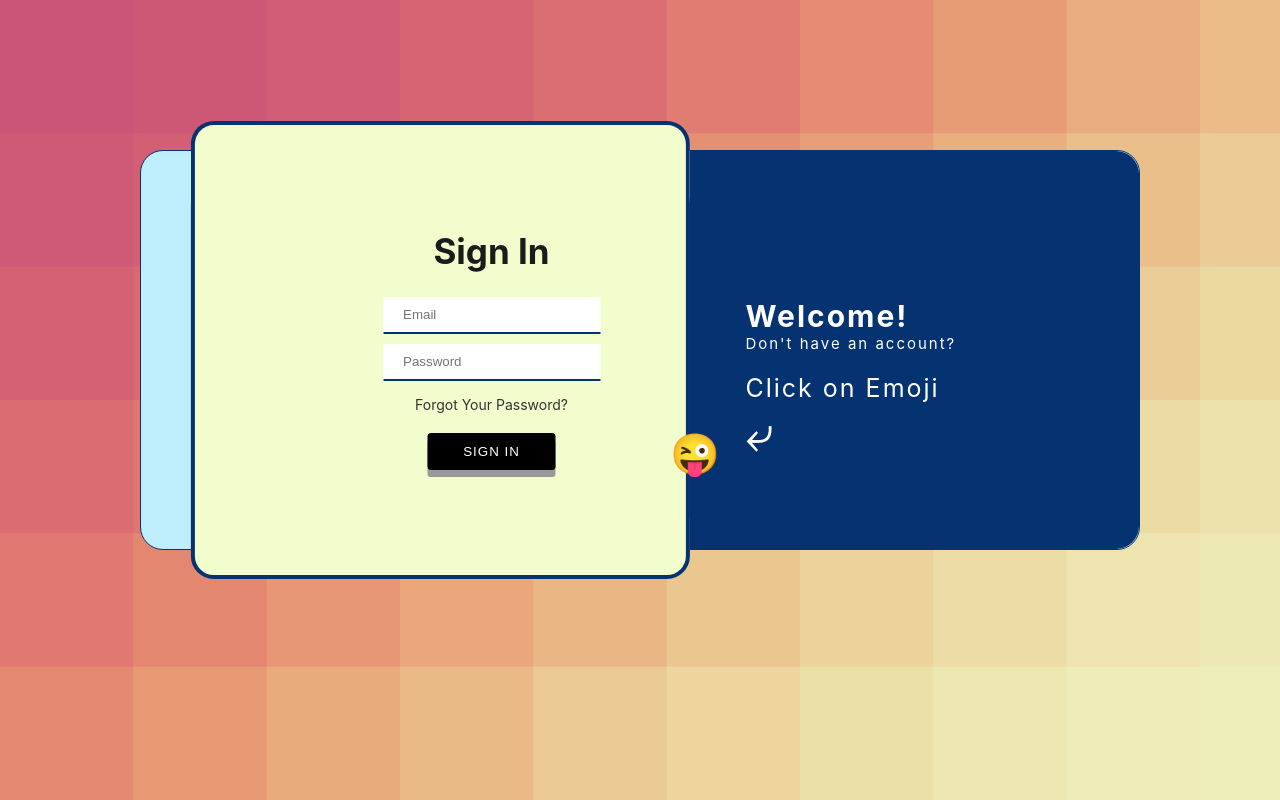
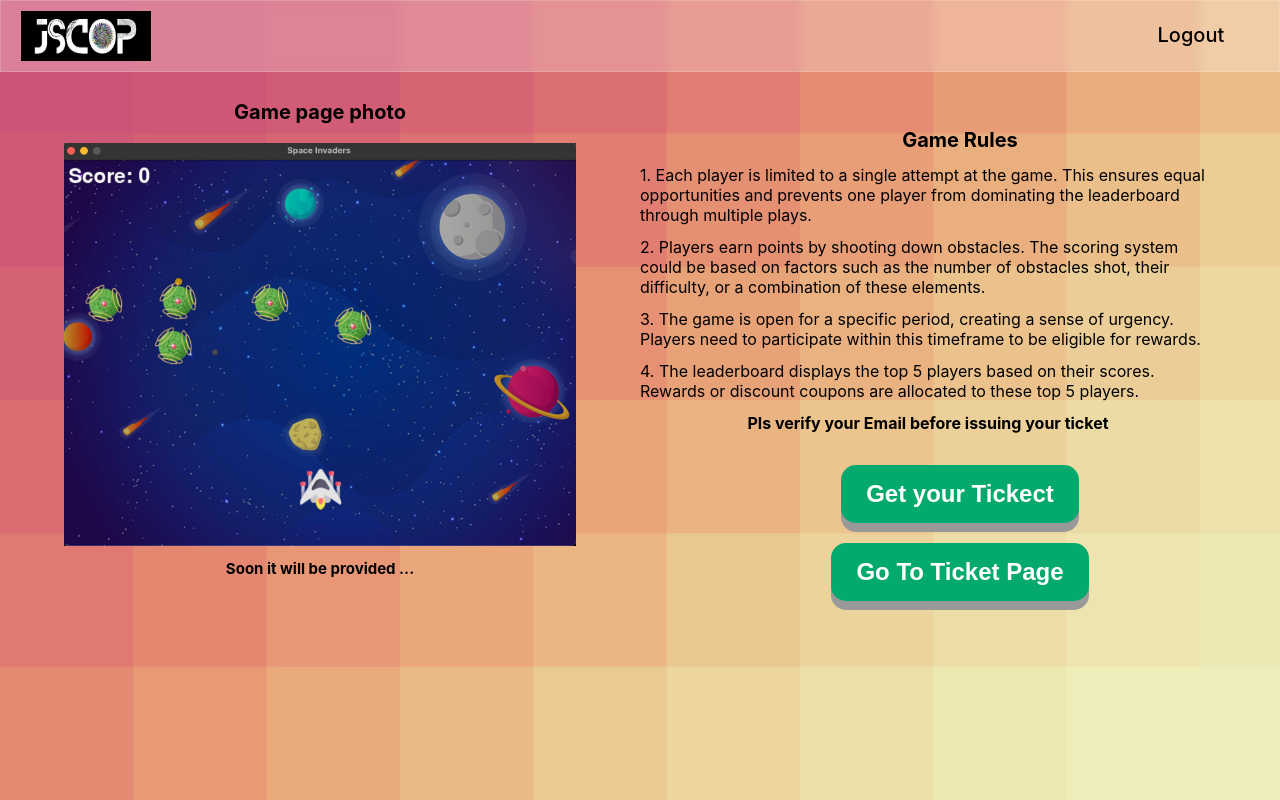
Before and after one commit to Xaverick/SecureTicketGen, a React (Create React App) app in the folder Client/: page /home in a window 1280 px wide. Before the commit this address led to /auth. Built offline with nearby package versions, Linux system fonts and the light colour scheme; sample sign-in values are in the browser's storage.

Commit message:
frontend complete

```diff
--- a/Client/src/App.js
+++ b/Client/src/App.js
@@ -2,17 +2,32 @@ import './App.css';
 import Auth from './Pages/Auth/Auth';
 import Home from './Pages/Home/Home';
 import Welcome from './Pages/welcome/Welcome';
-import { BrowserRouter, Routes, Route } from 'react-router-dom';
+import { BrowserRouter, Routes, Route} from 'react-router-dom';
 import AppContext from "./utils/context";
 import TickectPage from './Pages/TickectPage/TickectPage';
 import PrivateRoutes from './utils/PrivateRoute'
+import { useEffect } from 'react';
+const { Context } = require('./utils/context');
 
 
 function App() {
 
+  useEffect(() => {
+    const loginTime = localStorage.getItem('loginTime');
 
+    if (loginTime) {
+      const currentTime = new Date();
+      const elapsedMilliseconds = currentTime - parseInt(loginTime, 10);
+      const elapsedHours = elapsedMilliseconds / (60 * 60 * 1000);
 
+      // Check if one hour has passed since login
+      if (elapsedHours > 1) {
+        localStorage.removeItem('loginTime');
+        localStorage.removeItem('user');
+      }
+    }
 
+  })
 
   return (
     <BrowserRouter>
--- a/Client/src/Pages/Home/Home.jsx
+++ b/Client/src/Pages/Home/Home.jsx
@@ -10,21 +10,23 @@ const { Context } = require('../../utils/context');
 const Home = () => {
   const navigate = useNavigate();
   const { userInfo, updateUser, setUserInfo, ticket_id, setTicketid } = useContext(Context);
+  const user = JSON.parse(localStorage.getItem('user'));
+  const handleTicketButton = async () => {
 
-  const handleTicketButton = async () => {
     try {
       const response = await fetch(`${process.env.REACT_APP_BACKEND}/generateQRCode`, {
         method: 'POST',
         headers: {
           'Content-Type': 'application/json',
         },
-        body: JSON.stringify({ username: userInfo.username, email: userInfo.email }),
+        body: JSON.stringify({ username: user.username, email: user.email }),
         credentials: 'include', // Include cookies in the request
       });
 
       if (response.ok) {
         alert("Ticket issued");
-        navigate('/TicketPage');
+        await handlegoto();
+        // navigate('/TicketPage');
         console.log('Ticket issued');
 
       } else {
@@ -42,32 +44,37 @@ const Home = () => {
 
   }
 
-  // const handlegoto = async () => {
-  //     try {
-  //       const response = await fetch(`${process.env.REACT_APP_BACKEND}/getQRCode`, {
-  //         method: 'POST',
-  //         headers: {
-  //           'Content-Type': 'application/json',
-  //         },
-  //         body: JSON.stringify({ username: userInfo.username, email: userInfo.email }),
-  //         credentials: 'include', // Include cookies in the request
-  //       });
+  const handlegoto = async () => {
 
-  //       if (response.ok) {
-  //         const data = await response.json();
-  //         setTicketid(data.ticket_id);
-  //         navigate('/TicketPage');
-  //         console.log('Ticket id fetched');
-  //       } else {
-  //         // Handle login failure
-  //         console.error('Ticket id not fetched');
-  //       }
-  //     }
+      try {
+        const response = await fetch(`${process.env.REACT_APP_BACKEND}/getQRCode`, {
+          method: 'POST',
+          headers: {
+            'Content-Type': 'application/json',
+          },
+          body: JSON.stringify({ username: user.username, email: user.email }),
+          credentials: 'include', // Include cookies in the request
+        });
 
-  //     catch (error) {
-  //       console.error(error);
-  //     }
-  // }
+        if (response.ok) {
+          const data = await response.json();
+          const settingticket = async () => {
+            setTicketid(data);
+          }
+          await settingticket();
+          console.log(ticket_id);
+          navigate('/TicketPage');
+          console.log('Ticket id fetched');
+        } else {
+          // Handle login failure
+          console.error('Ticket id not fetched');
+        }
+      }
+
+      catch (error) {
+        console.error(error);
+      }
+  }
 
 
 
@@ -109,7 +116,7 @@ const Home = () => {
           <p> <b>Pls verify your Email before issuing your ticket </b> </p>
           <br />
           <button className='button' onClick={handleTicketButton}>Get your Tickect</button>
-          {/* <button className='button' onClick={handlegoto}>Go To Ticket Page</button> */}
+          <button className='button' onClick={handlegoto}>Go To Ticket Page</button>
         </div>
       </div>
     </>
--- a/Client/src/Pages/TickectPage/TickectPage.jsx
+++ b/Client/src/Pages/TickectPage/TickectPage.jsx
@@ -1,12 +1,18 @@
-import React,{useEffect} from 'react'
+import React,{useEffect, useContext} from 'react'
 import './TickectPage.scss'
 import logo from '../../assets/logo.png'
 import Navbar from '../../components/Navbar/Navbar'
 import QrCode from '../../components/qrcode/QrCode'
-
+const { Context } = require('../../utils/context');
 
 
 function TickectPage() {
+    const { ticket_id } = useContext(Context);
+
+    useEffect(() => {
+
+    }, [])
+
     return (
         <>
             <Navbar />
@@ -19,7 +25,7 @@ function TickectPage() {
                                 <img src={logo} alt="Avatar" />
                             </div>
                             <div class="flip-card-back">
-                                <QrCode url="https://www.google.com/" />
+                                <QrCode url={ticket_id} />
                             </div>
                         </div>
                     </div>
--- a/Client/src/components/Navbar/Navbar.jsx
+++ b/Client/src/components/Navbar/Navbar.jsx
@@ -11,17 +11,18 @@ import logo from '../../assets/logo.png'
 
 const Navbar = () => {
   const [toggle, setToggle] = useState(false);
+  const user = localStorage.getItem('user');
 
-  const {userInfo, updateUser, setUserInfo} = useContext(Context);
   const handleLogout = () => {
     console.log("logging out");
+    localStorage.removeItem('user');
+    localStorage.removeItem('loginTime');
     fetch(`${process.env.REACT_APP_BACKEND}/user/logout`, {
       method: "GET",
       credentials: "include",
     })
       .then((res) => res.json())
       .then((data) => {
-        setUserInfo(null);
         setToggle(false);
       })
       .catch((err) => {
@@ -40,7 +41,7 @@ const Navbar = () => {
         <ul className='app__navbar-links'>
           {
 
-            userInfo ?
+            user ?
             ["logout"].map((item) => (
               <li className='p-text' key={`${item}`}>
                 <Link to='/' onClick={handleLogout}> {item} </Link>
@@ -69,7 +70,7 @@ const Navbar = () => {
                 <HiX onClick={() => setToggle(false)} />
 
                 {
-                  userInfo  ?
+                  user  ?
                   ["logout"].map((item) => (
                     <li className='p-text' key={`${item}`}>
                       <a href="/" onClick={handleLogout}> {item} </a>
--- a/Client/src/components/auth/FormComponent1.jsx
+++ b/Client/src/components/auth/FormComponent1.jsx
@@ -309,6 +309,8 @@ function FormComponent() {
             }
 
             const data = await response.json();
+            localStorage.setItem('user', JSON.stringify(data));
+            localStorage.setItem('loginTime', new Date());
             setUserInfo(data);
           } catch (error) {
             console.error('Error fetching user profile:', error);
@@ -362,6 +364,7 @@ function FormComponent() {
 
         if (response.ok) {
           alert("Registration successful, Email is sent, Pls verify Your Email, and pls Login");
+          setClick(!click)
           console.log('Registration successful');
 
         } else {
@@ -377,6 +380,7 @@ function FormComponent() {
     }
 
   }
+
   return (
     <>
       {" "}
--- a/Client/src/components/auth/FormComponent2.jsx
+++ b/Client/src/components/auth/FormComponent2.jsx
@@ -330,6 +330,8 @@ export function LoginForm() {
                   }
 
                   const data = await response.json();
+                  localStorage.setItem('user', JSON.stringify(data));
+                  localStorage.setItem('loginTime', new Date());
                   setUserInfo(data);
                 } catch (error) {
                   console.error('Error fetching user profile:', error);
@@ -439,6 +441,7 @@ export function SignupForm() {
 
               if (response.ok) {
                 alert("Registration successful, Email is sent, Pls verify Your Email, and pls Login");
+                switchToSignin()
                 console.log('Registration successful');
 
               } else {
--- a/Client/src/utils/PrivateRoute.js
+++ b/Client/src/utils/PrivateRoute.js
@@ -4,9 +4,10 @@ const { Context } = require('./context');
 
 
 const PrivateRoutes = () => {
-  const { userInfo, updateUser, setUserInfo } = useContext(Context);
+  const user = localStorage.getItem('user')
+
     return(
-        userInfo ? <Outlet/> : <Navigate to="/auth"/>
+        user ? <Outlet/> : <Navigate to="/auth"/>
     )
 }
 
--- a/Client/src/utils/context.js
+++ b/Client/src/utils/context.js
@@ -18,6 +18,9 @@ const AppContext = ({ children }) => {
         window.scrollTo(0, 0);
     }, [location]);
 
+
+
+
     return (
         <Context.Provider
             value={{
```
